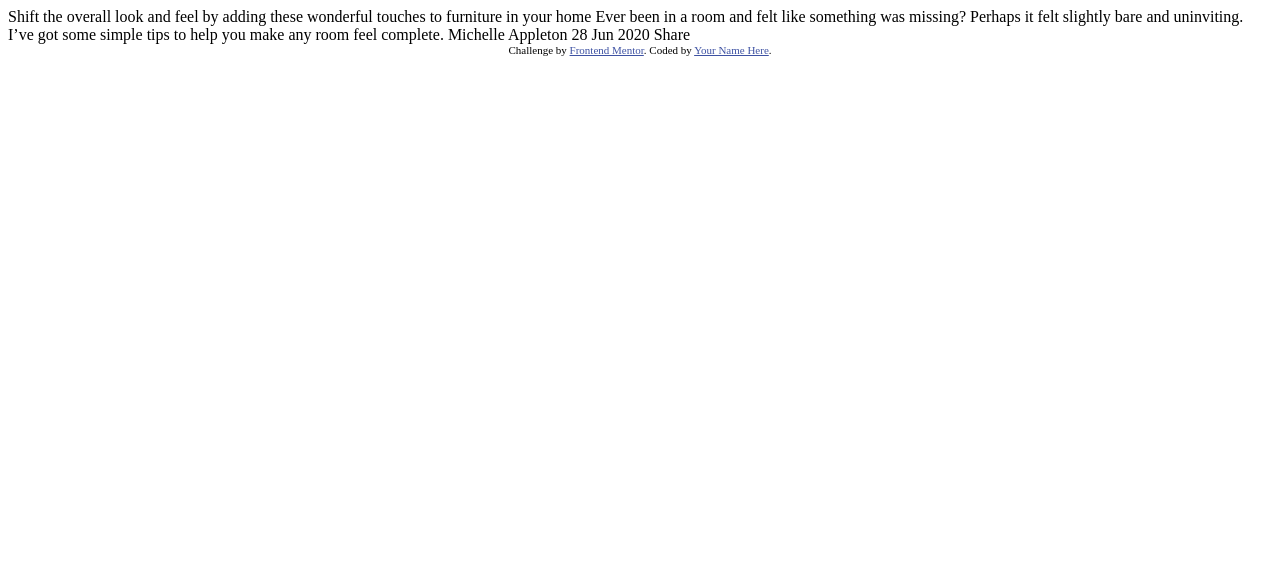
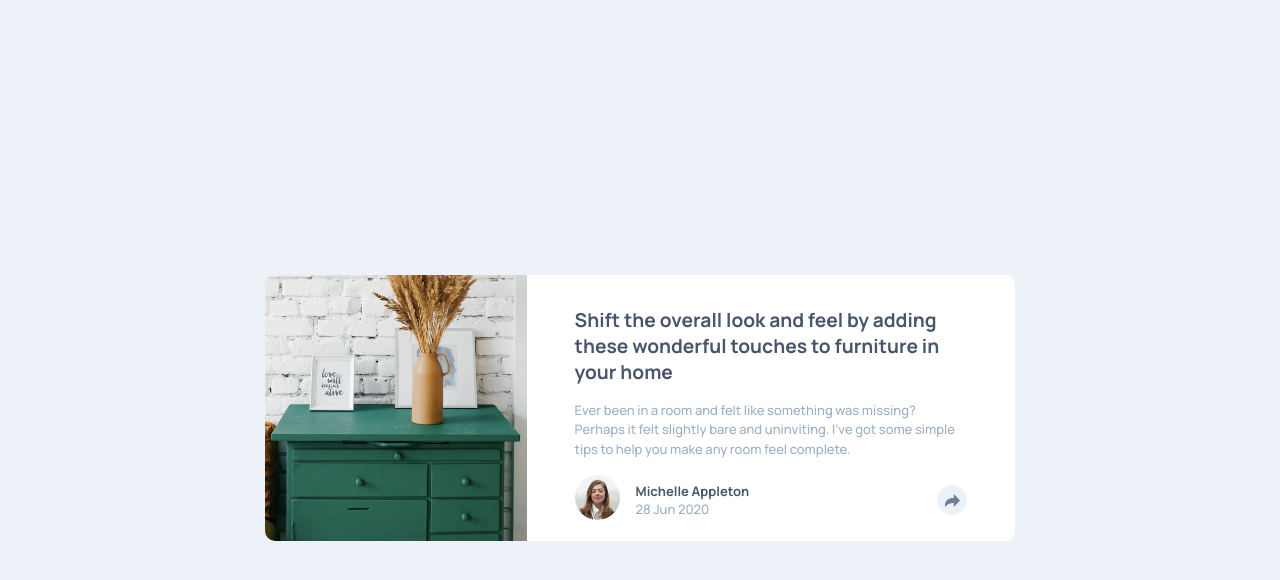
Before and after one commit to SaloRB/frontend-mentor-article-preview, a plain HTML site: page index.html in a window 1280 px wide. Drawn offline with Linux system fonts and the light colour scheme.

Commit message:
Upload files

```diff
--- a/index.html
+++ b/index.html
@@ -1,36 +1,62 @@
 <!DOCTYPE html>
 <html lang="en">
-<head>
-  <meta charset="UTF-8">
-  <meta name="viewport" content="width=device-width, initial-scale=1.0"> <!-- displays site properly based on user's device -->
-
-  <link rel="icon" type="image/png" sizes="32x32" href="./images/favicon-32x32.png">
-
-  <title>Frontend Mentor | Article preview component</title>
-
-  <!-- Feel free to remove these styles or customise in your own stylesheet 👍 -->
-  <style>
-    .attribution { font-size: 11px; text-align: center; }
-    .attribution a { color: hsl(228, 45%, 44%); }
-  </style>
-</head>
-<body>
-
-  Shift the overall look and feel by adding these wonderful
-  touches to furniture in your home
-
-  Ever been in a room and felt like something was missing? Perhaps
-  it felt slightly bare and uninviting. I’ve got some simple tips
-  to help you make any room feel complete.
-
-  Michelle Appleton
-  28 Jun 2020
-
-  Share
-
-  <div class="attribution">
-    Challenge by <a href="https://www.frontendmentor.io?ref=challenge" target="_blank">Frontend Mentor</a>.
-    Coded by <a href="#">Your Name Here</a>.
-  </div>
-</body>
+  <head>
+    <meta charset="UTF-8" />
+    <meta name="viewport" content="width=device-width, initial-scale=1.0" />
+    <!-- displays site properly based on user's device -->
+    <link
+      rel="icon"
+      type="image/png"
+      sizes="32x32"
+      href="./images/favicon-32x32.png"
+    />
+    <link rel="stylesheet" href="style.css" />
+    <title>Article preview component</title>
+  </head>
+  <body>
+    <article>
+      <div class="picture">
+        <img src="./images/drawers.jpg" alt="drawers" />
+      </div>
+      <div class="container">
+        <div class="title">
+          <h2>
+            Shift the overall look and feel by adding these wonderful touches to
+            furniture in your home
+          </h2>
+        </div>
+        <div class="content">
+          <p>
+            Ever been in a room and felt like something was missing? Perhaps it
+            felt slightly bare and uninviting. I’ve got some simple tips to help
+            you make any room feel complete.
+          </p>
+        </div>
+        <div class="footer">
+          <div class="profile-pic">
+            <img src="./images/avatar-michelle.jpg" alt="avatar" />
+          </div>
+          <div class="info">
+            <div class="author">
+              <h3>Michelle Appleton</h3>
+            </div>
+            <div class="date">
+              <p>28 Jun 2020</p>
+            </div>
+          </div>
+          <div class="share">
+            <div class="tooltip">
+              <img src="./images/icon-share.svg" alt="share" />
+            </div>
+            <div class="social">
+              <p>share</p>
+              <img src="./images/icon-facebook.svg" alt="facebook" />
+              <img src="./images/icon-twitter.svg" alt="twitter" />
+              <img src="./images/icon-pinterest.svg" alt="pinterest" />
+            </div>
+          </div>
+        </div>
+      </div>
+    </article>
+  </body>
 </html>
--- /dev/null
+++ b/style.css
@@ -0,0 +1,190 @@
+@import url('https://fonts.googleapis.com/css2?family=Manrope:wght@500;700&display=swap');
+
+:root {
+  --grayish-blue-100: hsl(210, 46%, 95%);
+  --grayish-blue-300: hsl(212, 23%, 69%);
+  --grayish-blue-500: hsl(217, 19%, 35%);
+  --dark-blue: hsl(214, 17%, 51%);
+}
+
+body {
+  font-family: 'Manrope', sans-serif;
+  display: grid;
+  place-items: center;
+  height: 100vh;
+  background-color: var(--grayish-blue-100);
+}
+
+article {
+  width: 350px;
+  background-color: #fff;
+  border-radius: 10px;
+}
+
+.picture img {
+  width: 100%;
+  height: 225px;
+  object-fit: cover;
+  border-top-left-radius: 10px;
+  border-top-right-radius: 10px;
+}
+
+.container {
+  padding: 1rem 3rem;
+}
+
+.title h2 {
+  font-size: 1rem;
+  font-weight: 700;
+  color: var(--grayish-blue-500);
+}
+
+.content p {
+  font-size: 13px;
+  font-weight: 500;
+  color: var(--grayish-blue-300);
+  line-height: 1.5;
+}
+
+.footer {
+  display: flex;
+  justify-content: start;
+  align-items: center;
+  margin-top: 1rem;
+}
+
+.profile-pic img {
+  width: 45px;
+  height: 45px;
+  border-radius: 50%;
+  margin-right: 1rem;
+}
+
+.author h3 {
+  font-size: 13px;
+  color: var(--grayish-blue-500);
+  margin: 0;
+}
+
+.date p {
+  font-size: 13px;
+  color: var(--grayish-blue-300);
+  margin: 0;
+}
+
+.share {
+  margin-left: auto;
+  position: relative;
+}
+
+.tooltip {
+  background-color: var(--grayish-blue-100);
+  width: 30px;
+  height: 30px;
+  border-radius: 50%;
+  display: flex;
+  justify-content: center;
+  align-items: center;
+  cursor: pointer;
+}
+
+.tooltip:hover {
+  background-color: var(--grayish-blue-500);
+}
+
+.social {
+  position: absolute;
+  border-radius: 10px;
+  padding: 1rem;
+  display: flex;
+  justify-content: space-around;
+  align-items: center;
+  width: 175px;
+  height: 10px;
+  top: -65px;
+  left: -105px;
+  background: var(--grayish-blue-500);
+  visibility: hidden;
+}
+
+.social::after {
+  content: '';
+  position: absolute;
+  width: 0;
+  height: 0;
+  margin-left: -0.5em;
+  bottom: -1.3em;
+  left: 50%;
+
+  border: 1em solid var(--grayish-blue-500);
+  border-color: transparent transparent var(--grayish-blue-500)
+    var(--grayish-blue-500);
+
+  transform-origin: 0 0;
+  transform: rotate(-45deg);
+}
+
+.social p {
+  text-transform: uppercase;
+  font-size: 10px;
+  color: var(--grayish-blue-300);
+  letter-spacing: 3px;
+}
+
+.tooltip:hover + .social {
+  visibility: visible;
+}
+
+@media screen and (min-width: 768px) {
+  article {
+    width: 750px;
+    display: flex;
+  }
+
+  .picture {
+    flex-basis: 40%;
+  }
+
+  .picture img {
+    width: 100%;
+    height: 100%;
+    border-top-left-radius: 10px;
+    border-top-right-radius: 0px;
+    border-bottom-left-radius: 10px;
+  }
+
+  .container {
+    flex-basis: 60%;
+  }
+
+  .title h2 {
+    font-size: 1.2rem;
+  }
+}
+
+/* # Front-end Style Guide
+
+## Layout
+
+The designs were created to the following widths:
+
+- Mobile: 375px
+- Desktop: 1440px
+
+## Colors
+
+- Very Dark Grayish Blue: hsl(217, 19%, 35%)
+- Desaturated Dark Blue: hsl(214, 17%, 51%)
+- Grayish Blue: hsl(212, 23%, 69%)
+- Light Grayish Blue: hsl(210, 46%, 95%)
+
+## Typography
+
+### Body Copy
+
+- Font size: 13px
+
+### Headings
+
+- Family: [Manrope](https://fonts.google.com/specimen/Manrope)
+- Weights: 500, 700 */
```
Also changed, not shown: 1 other file.
